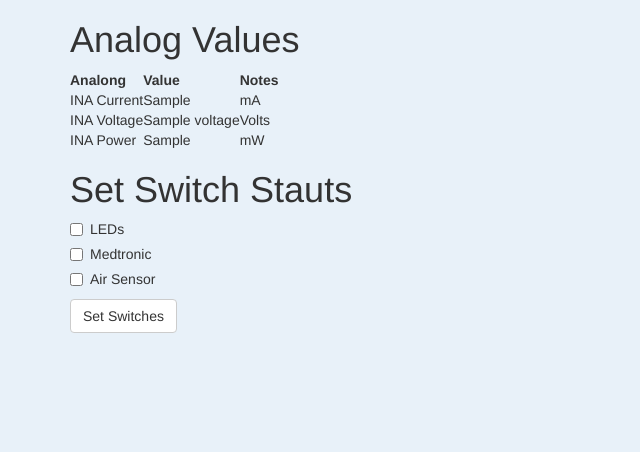
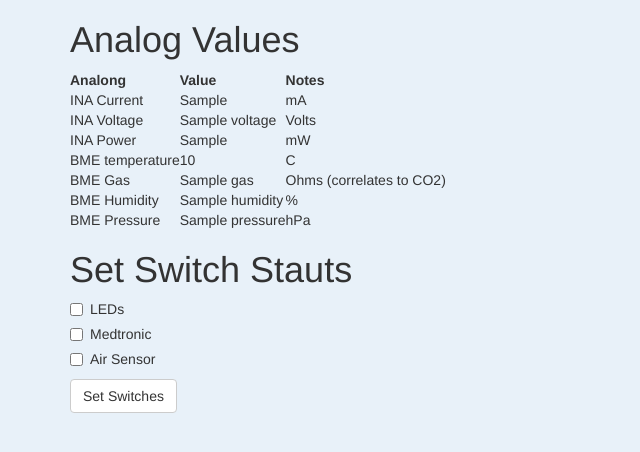
Before and after one commit to SpaceHummus/scp, a Flask app: template flight_software/templates/switch_and_analog_testing.html in a window 1280 px wide. Shown: the top 452 px of the page, without its empty margins (0-640 px from the left). Run offline with Flask 2, Linux system fonts and the light colour scheme; the template is opened without the code that fills it: values that come from a table or form of the project are taken from there, most other values are stand-ins (such as "Sample title", 1, 10 or a date in 2020); parts of the project's set-up code (start-up, migrations or seed data) failed here and were passed over; some libraries are stand-ins or nearby versions.

Commit message:
[Non Flight Software] Add BME sensor to the web template

```diff
--- a/flight_software/scp_web.py
+++ b/flight_software/scp_web.py
@@ -156,10 +156,11 @@ def switch_and_analog_testing():
 
     # Read INA status
     tm = TelematryHandler ()
-    data = tm.get_ina260_telemetry()
+    data_ina = tm.get_ina260_telemetry()
+    data_bme = tm.get_bme680_telemetry()
 
     return render_template('switch_and_analog_testing.html', form=form,
-        current_mA=data[0], voltage=data[1], power_mW=data[2])
+        current_mA=data_ina[0], voltage=data_ina[1], power_mW=data_ina[2], temperature=data_bme[0], gas=data_bme[1], humidity=data_bme[2],pressure=data_bme[3])
 
 #################### Camera Testing ################################################
 class CameraForm(FlaskForm):
--- a/flight_software/templates/switch_and_analog_testing.html
+++ b/flight_software/templates/switch_and_analog_testing.html
@@ -43,6 +43,27 @@ SCP Settings
 			 <td>{{ power_mW }}</td>
 			 <td>mW</td>
 		   </tr>
+
+		   <tr>
+			 <td>BME temperature</td>
+			 <td>{{ temperature }}</td>
+			 <td>C</td>
+		   </tr>
+		   <tr>
+			 <td>BME Gas</td>
+			 <td>{{ gas }}</td>
+			 <td>Ohms (correlates to CO2)</td>
+		   </tr>
+		   <tr>
+			 <td>BME Humidity</td>
+			 <td>{{ humidity }}</td>
+			 <td>%</td>
+		   </tr>
+		   <tr>
+			 <td>BME Pressure</td>
+			 <td>{{ pressure }}</td>
+			 <td>hPa</td>
+		   </tr>
 	    </table>
 
       <h1 class="pt-5 pb-2">Set Switch Stauts</h1>
```
